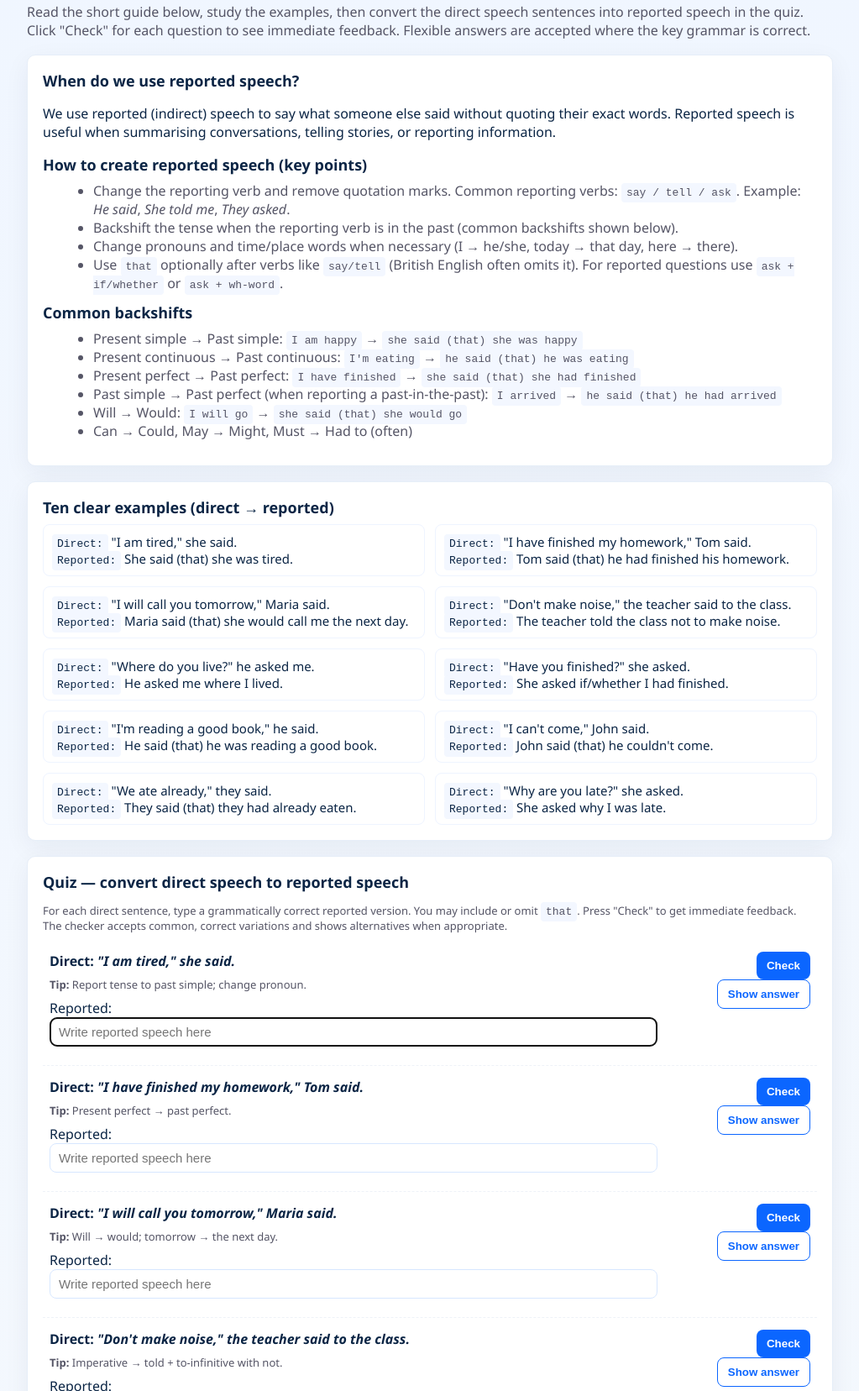
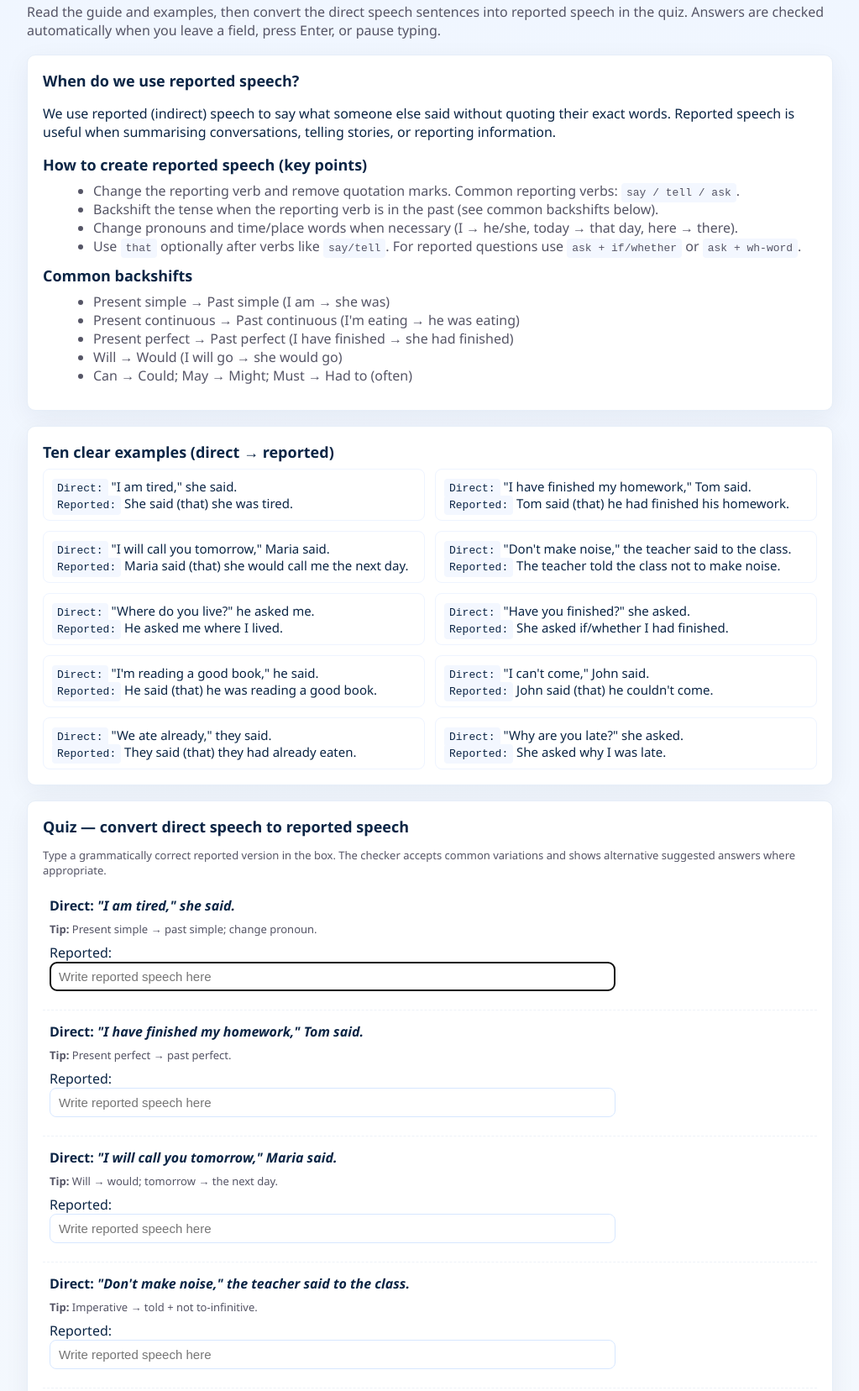
Before and after one commit to haydnstoe/Reported-Speech, a plain HTML site: page index.html in a window 1280 px wide. Shown: the part 53-1709 px from the top of the page at 84% size, without its empty margins (128-1151 px from the left). Drawn offline with Linux system fonts and the light colour scheme.

Commit message:
Update index.html

```diff
--- a/index.html
+++ b/index.html
@@ -17,13 +17,11 @@
   .examples{ display:grid; grid-template-columns:1fr 1fr; gap:12px; }
   .example-item{ background:#fff; border:1px solid #eef4ff; padding:10px; border-radius:8px; font-size:15px; }
   .quiz{ margin-top:6px; }
-  .q{ border-bottom:1px dashed #eef2f8; padding:14px 8px; display:grid; grid-template-columns: 1fr 170px; gap:12px; align-items:start; }
+  .q{ border-bottom:1px dashed #eef2f8; padding:14px 8px; display:grid; grid-template-columns: 1fr 220px; gap:12px; align-items:start; }
   .q:last-child{ border-bottom:0; }
   .direct{ font-weight:700; margin-bottom:8px; }
   .hint{ color:var(--muted); font-size:13px; margin-bottom:8px; }
   input[type="text"]{ width:100%; padding:8px 10px; font-size:15px; border:1px solid #d7e7ff; border-radius:8px; box-sizing:border-box; }
-  button{ background:var(--accent); color:white; border:0; padding:9px 12px; border-radius:8px; cursor:pointer; font-weight:600; }
-  button.secondary{ background:#fff; color:var(--accent); border:1px solid var(--accent); box-shadow:none; }
   .feedback{ margin-top:8px; font-size:14px; }
   .ok{ background:var(--good); padding:8px; border-radius:8px; border:1px solid #bfe9c6; color:#0b6b2e; font-weight:700; }
   .no{ background:var(--bad); padding:8px; border-radius:8px; border:1px solid #ffb6b6; color:#9d1b1b; font-weight:700; }
@@ -31,12 +29,14 @@
   code{ background:#f3f7ff; padding:4px 6px; border-radius:4px; font-size:13px; }
   footer{ margin-top:18px; color:var(--muted); font-size:13px; }
   @media (max-width:820px){ .examples{ grid-template-columns:1fr; } .q{ grid-template-columns:1fr; } }
+  .field-ok{ background: #e9fbef; border:1px solid #bfe9c6; }
+  .field-bad{ background: #fff6f6; border:1px solid #ffb6b6; }
 </style>
 </head>
 <body>
   <div class="wrap">
     <h1>Reported speech — explanation, examples and quiz</h1>
-    <p class="lead">Read the short guide below, study the examples, then convert the direct speech sentences into reported speech in the quiz. Click "Check" for each question to see immediate feedback. Flexible answers are accepted where the key grammar is correct.</p>
+    <p class="lead">Read the guide and examples, then convert the direct speech sentences into reported speech in the quiz. Answers are checked automatically when you leave a field, press Enter, or pause typing.</p>
 
     <section class="card">
       <h2>When do we use reported speech?</h2>
@@ -44,20 +44,19 @@
 
       <h2>How to create reported speech (key points)</h2>
       <ul>
-        <li>Change the reporting verb and remove quotation marks. Common reporting verbs: <code>say / tell / ask</code>. Example: <em>He said</em>, <em>She told me</em>, <em>They asked</em>.</li>
-        <li>Backshift the tense when the reporting verb is in the past (common backshifts shown below).</li>
+        <li>Change the reporting verb and remove quotation marks. Common reporting verbs: <code>say / tell / ask</code>.</li>
+        <li>Backshift the tense when the reporting verb is in the past (see common backshifts below).</li>
         <li>Change pronouns and time/place words when necessary (I → he/she, today → that day, here → there).</li>
-        <li>Use <code>that</code> optionally after verbs like <code>say/tell</code> (British English often omits it). For reported questions use <code>ask + if/whether</code> or <code>ask + wh-word</code>.</li>
+        <li>Use <code>that</code> optionally after verbs like <code>say/tell</code>. For reported questions use <code>ask + if/whether</code> or <code>ask + wh-word</code>.</li>
       </ul>
 
       <h2>Common backshifts</h2>
       <ul>
-        <li>Present simple → Past simple: <code>I am happy</code> → <code>she said (that) she was happy</code></li>
-        <li>Present continuous → Past continuous: <code>I'm eating</code> → <code>he said (that) he was eating</code></li>
-        <li>Present perfect → Past perfect: <code>I have finished</code> → <code>she said (that) she had finished</code></li>
-        <li>Past simple → Past perfect (when reporting a past-in-the-past): <code>I arrived</code> → <code>he said (that) he had arrived</code></li>
-        <li>Will → Would: <code>I will go</code> → <code>she said (that) she would go</code></li>
-        <li>Can → Could, May → Might, Must → Had to (often)</li>
+        <li>Present simple → Past simple (I am → she was)</li>
+        <li>Present continuous → Past continuous (I'm eating → he was eating)</li>
+        <li>Present perfect → Past perfect (I have finished → she had finished)</li>
+        <li>Will → Would (I will go → she would go)</li>
+        <li>Can → Could; May → Might; Must → Had to (often)</li>
       </ul>
     </section>
 
@@ -79,21 +78,20 @@
 
     <section class="card">
       <h2>Quiz — convert direct speech to reported speech</h2>
-      <p class="hint">For each direct sentence, type a grammatically correct reported version. You may include or omit <code>that</code>. Press "Check" to get immediate feedback. The checker accepts common, correct variations and shows alternatives when appropriate.</p>
+      <p class="hint">Type a grammatically correct reported version in the box. The checker accepts common variations and shows alternative suggested answers where appropriate.</p>
 
       <div class="quiz" id="quiz"></div>
     </section>
 
-    <footer>Created for British English practice. Answers are flexible but checked for the correct reporting verb, tense change (backshift where expected), pronoun/time changes, and correct structure for questions.</footer>
+    <footer>Created for British English practice. Answers are flexible but checked for correct reporting verb, appropriate tense/backshift, pronoun/time changes, and question structure.</footer>
   </div>
 
 <script>
-  // Quiz items: each has direct text and an array of accepted regex patterns and canonical alternatives.
-  // Patterns are case-insensitive and tolerant of optional "that" and small variations.
+  // Quiz items with direct sentences, hints, accepted patterns and suggested alternatives
   const quizItems = [
     {
       direct: '"I am tired," she said.',
-      hints: 'Report tense to past simple; change pronoun.',
+      hints: 'Present simple → past simple; change pronoun.',
       accepts: [/^she (said|told( me|him|her|us|them)?) (that )?she was tired\.?$/i],
       alts: ['She said (that) she was tired.']
     },
@@ -106,27 +104,27 @@
     {
       direct: '"I will call you tomorrow," Maria said.',
       hints: 'Will → would; tomorrow → the next day.',
-      accepts: [/^maria (said|told( me|him|her|us|them)?) (that )?she would call (me|him|her|us|them) (the )?next day\.?$/i,
-                /^maria (said|told( me|him|her|us|them)?) (that )?she would call (me|him|her|us|them) tomorrow\.?$/i],
-      alts: ['Maria said (that) she would call me the next day.', 'Maria said (that) she would call you the next day.']
+      accepts: [/^maria (said|told( me|him|her|us|them)?) (that )?she would call (me|you|him|her|us|them) (the )?next day\.?$/i,
+                /^maria (said|told( me|him|her|us|them)?) (that )?she would call (me|you|him|her|us|them) tomorrow\.?$/i],
+      alts: ['Maria said (that) she would call me the next day.']
     },
     {
       direct: '"Don\'t make noise," the teacher said to the class.',
-      hints: 'Imperative → told + to-infinitive with not.',
+      hints: 'Imperative → told + not to-infinitive.',
       accepts: [/^the teacher told the class not to make noise\.?$/i,
                 /^the teacher (said|told) to the class not to make noise\.?$/i],
       alts: ['The teacher told the class not to make noise.']
     },
     {
       direct: '"Where do you live?" he asked me.',
-      hints: 'Wh-question → ask + wh-clause; change pronoun and tense.',
+      hints: 'Wh-question → ask + wh-clause with backshift.',
       accepts: [/^he asked me where i lived\.?$/i,
-                /^he asked me where (i|you) lived\.?$/i],
+                /^he asked me where you lived\.?$/i],
       alts: ['He asked me where I lived.']
     },
     {
       direct: '"Have you finished?" she asked.',
-      hints: 'Yes/no question → asked if/whether + clause (present perfect → past perfect).',
+      hints: 'Yes/no question → asked if/whether + past perfect.',
       accepts: [/^she asked if i had finished\.?$/i,
                 /^she asked whether i had finished\.?$/i],
       alts: ['She asked if I had finished.']
@@ -139,14 +137,14 @@
     },
     {
       direct: '"I can\'t come," John said.',
-      hints: 'Can → could in reported speech (often).',
+      hints: 'Can → could.',
       accepts: [/^john (said|told( me|him|her|us|them)?) (that )?he couldn\'t come\.?$/i,
                 /^john (said|told( me|him|her|us|them)?) (that )?he could not come\.?$/i],
       alts: ['John said (that) he couldn\'t come.']
     },
     {
       direct: '"We ate already," they said.',
-      hints: 'Present/past perfect contrast: "already" + present perfect → past perfect in reported speech.',
+      hints: 'Already + present/past perfect; reported → past perfect.',
       accepts: [/^they (said|told( me|him|her|us|them)?) (that )?they had already eaten\.?$/i],
       alts: ['They said (that) they had already eaten.']
     },
@@ -159,28 +157,28 @@
     },
     {
       direct: '"I went to Paris last year," Anna said.',
-      hints: 'Past simple may stay past simple or become past perfect depending on context; both are often acceptable as reported speech if reporting verb is past.',
+      hints: 'Past simple may remain or become past perfect depending on context.',
       accepts: [/^anna (said|told( me|him|her|us|them)?) (that )?she went to paris last year\.?$/i,
                 /^anna (said|told( me|him|her|us|them)?) (that )?she had gone to paris last year\.?$/i],
       alts: ['Anna said (that) she went to Paris last year.', 'Anna said (that) she had gone to Paris the year before.']
     },
     {
       direct: '"I have never been to London," he said.',
-      hints: 'Present perfect → past perfect in reported speech.',
+      hints: 'Present perfect → past perfect.',
       accepts: [/^he (said|told( me|him|her|us|them)?) (that )?he had never been to london\.?$/i],
       alts: ['He said (that) he had never been to London.']
     },
     {
       direct: '"Do you like coffee?" she asked him.',
-      hints: 'Yes/no question → asked if/whether; pronoun & tense changes may vary with context.',
+      hints: 'Yes/no question → asked if/whether; change tense if necessary.',
       accepts: [/^she asked him if he liked coffee\.?$/i,
                 /^she asked him whether he liked coffee\.?$/i],
       alts: ['She asked him if he liked coffee.']
     },
     {
       direct: '"I will help you," he promised.',
-      hints: 'Will → would; reporting verbs like promised can be used without that.',
-      accepts: [/^he promised \(that \)?he would help (me|you|her|us|them)\.?$/i,
+      hints: 'Will → would; reporting verb may be promised.',
+      accepts: [/^he promised( that)? he would help( me|you|him|her|us|them)?\.?$/i,
                 /^he promised he would help\.?$/i],
       alts: ['He promised he would help me.']
     },
@@ -188,12 +186,11 @@
       direct: '"Where have you been?" they asked.',
       hints: 'Present perfect question → asked where + past perfect.',
       accepts: [/^they asked where i had been\.?$/i,
-                /^they asked where (i|you) had been\.?$/i],
+                /^they asked where you had been\.?$/i],
       alts: ['They asked where I had been.']
     }
   ];
 
-  // Helper: normalise whitespace and punctuation for display
   function esc(s){ return String(s).replace(/&/g,'&amp;').replace(/</g,'&lt;').replace(/>/g,'&gt;'); }
 
   const quizDiv = document.getElementById('quiz');
@@ -211,63 +208,64 @@
 
     const right = document.createElement('div');
     right.style.textAlign = 'right';
-    right.innerHTML = '<div><button id="check-'+i+'">Check</button> <button class="secondary" id="show-'+i+'">Show answer</button></div>'
-                    + '<div class="alt" id="alt-'+i+'"></div>';
+    right.innerHTML = '<div class="alt" id="alt-'+i+'"></div>';
 
     q.appendChild(left);
     q.appendChild(right);
     quizDiv.appendChild(q);
 
-    // Event handlers
-    document.getElementById('check-'+i).addEventListener('click', ()=> evaluate(i));
-    document.getElementById('show-'+i).addEventListener('click', ()=> reveal(i));
-    // Also allow Enter on input
-    document.getElementById('input-'+i).addEventListener('keydown', (e)=>{ if (e.key==='Enter'){ e.preventDefault(); evaluate(i); } });
+    // Automatic checking: debounce on input, and check on blur/Enter
+    const inputEl = document.getElementById('input-'+i);
+    let timer = null;
+    inputEl.addEventListener('input', () => {
+      clearTimeout(timer);
+      timer = setTimeout(()=> evaluate(i), 700);
+    });
+    inputEl.addEventListener('blur', () => evaluate(i));
+    inputEl.addEventListener('keydown', (e) => { if (e.key === 'Enter'){ e.preventDefault(); evaluate(i); } });
   });
 
-  // Evaluate answer for question i
   function evaluate(i){
-    const user = document.getElementById('input-'+i).value.trim();
+    const userEl = document.getElementById('input-'+i);
+    const user = userEl.value.trim();
     const fb = document.getElementById('fb-'+i);
     const altDiv = document.getElementById('alt-'+i);
     fb.innerHTML = ''; altDiv.innerHTML = '';
+    userEl.classList.remove('field-ok','field-bad');
+
     if (!user){
       fb.innerHTML = '<div class="no">No answer entered.</div>';
+      userEl.classList.add('field-bad');
       return;
     }
+
     const patterns = quizItems[i].accepts;
     let ok = false;
     for (const p of patterns){
       try {
-        if (p.test(user.trim())){
+        if (p.test(user)){
           ok = true; break;
         }
       } catch(e){}
     }
+
     if (ok){
       fb.innerHTML = '<div class="ok">Correct — good reported speech.</div>';
-      // show alternate/canonical forms (helpful but not required)
+      userEl.classList.add('field-ok');
       if (quizItems[i].alts && quizItems[i].alts.length){
         altDiv.innerHTML = '<div style="font-size:13px;color:#0b2545;"><strong>Possible form(s):</strong><br>' + quizItems[i].alts.map(a => '<code>'+esc(a)+'</code>').join('<br>') + '</div>';
       }
     } else {
       fb.innerHTML = '<div class="no">Incorrect or incomplete.</div>';
-      // show canonical answers
+      userEl.classList.add('field-bad');
       if (quizItems[i].alts && quizItems[i].alts.length){
         altDiv.innerHTML = '<div style="font-size:13px;color:#0b2545;"><strong>Suggested answer(s):</strong><br>' + quizItems[i].alts.map(a => '<code>'+esc(a)+'</code>').join('<br>') + '</div>';
       }
     }
   }
 
-  // Reveal canonical answers (fills input with first alternative)
-  function reveal(i){
-    const alt = quizItems[i].alts && quizItems[i].alts.length ? quizItems[i].alts[0] : '';
-    document.getElementById('input-'+i).value = alt;
-    evaluate(i);
-  }
-
-  // Small accessibility: focus first input on load
-  window.addEventListener('load', ()=>{ const el = document.getElementById('input-0'); if (el){ el.focus(); } });
+  // Focus first input on load
+  window.addEventListener('load', ()=>{ const el = document.getElementById('input-0'); if (el) el.focus(); });
 </script>
 </body>
 </html>
```
